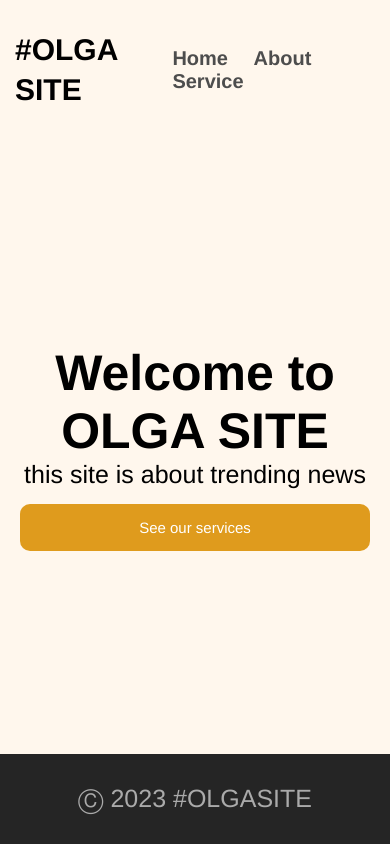
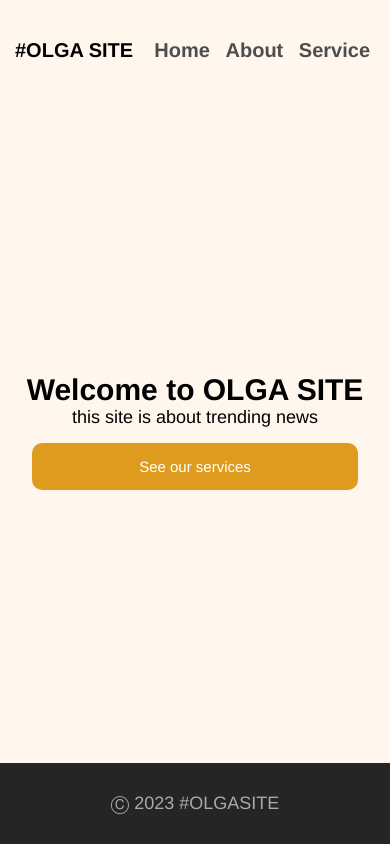
Before and after one commit to mhenriette/olga-site, a plain HTML site: page pages/home.html in a window 390 px wide. Drawn offline with Linux system fonts and the light colour scheme.

Commit message:
feat: add mobile breakpoint

```diff
--- a/css/style.css
+++ b/css/style.css
@@ -97,3 +97,19 @@ p{
     flex-direction: column;
     padding: 10px;
 }
+@media only screen and (max-width: 600px) {
+    .logo{
+    font-size:20px;
+
+    }
+    a{
+        margin: 0 5px;
+    }
+    h1{
+
+        font-size: 30px;
+    }
+    p{
+        font-size: 18px;
+    }
+}
```
